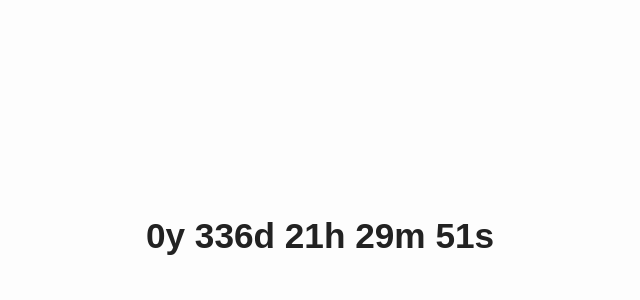
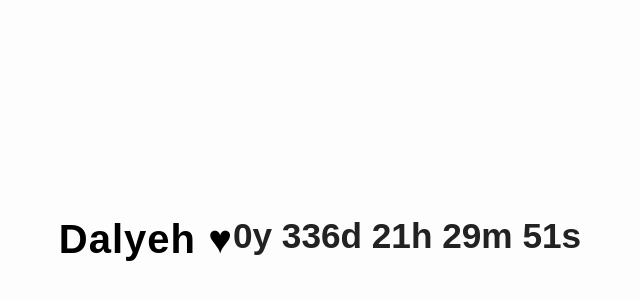
Before and after one commit to aryehgamer-cpu/Dalyeh, a plain HTML site: page index.html in a window 1280 px wide. Shown: the part 164-464 px from the top of the page, without its empty margins (320-960 px from the left). Drawn offline with Linux system fonts and the light colour scheme.

Commit message:
Update index.html

```diff
--- a/index.html
+++ b/index.html
@@ -19,9 +19,16 @@
       color: #222;
       text-align: center;
     }
+    #title {
+      font-size: 2.5em;
+      font-weight: 600;
+      margin-bottom: 20px;
+      letter-spacing: 1px;
+    }
   </style>
 </head>
 <body>
+  <h1 id="title">Dalyeh ♥</h1>
   <div id="counter"></div>
 
   <script>
```
